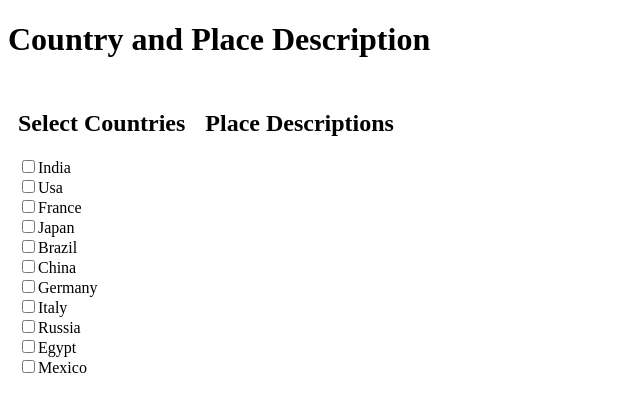
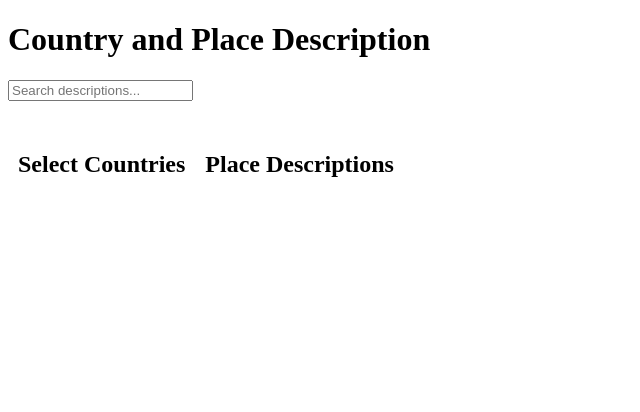
Before and after one commit to anolroy/CountryDescriptionWithFilter, a PHP site: page / in a window 1280 px wide. Shown: the top 412 px of the page, without its empty margins (0-640 px from the left). Run offline with PHP 8.4, Linux system fonts and the light colour scheme.

Commit message:
Updated index.php to use checkboxes for country selection and added search functionality for place descriptions

```diff
--- a/index.php
+++ b/index.php
@@ -10,6 +10,9 @@
         }
         .country-list, .description-list {
             margin: 10px;
+        }
+        .search-container {
+            margin-bottom: 20px;
         }
     </style>
     <script>
@@ -76,17 +79,21 @@
                 }
             });
         }
-    </script>
-</head>
-<body>
-    <h1>Country and Place Description</h1>
-    <div class="container">
-        <div class="country-list">
-            <h2>Select Countries</h2>
-            <!-- Populate checkboxes dynamically -->
-            <script>
-                const countryList = document.querySelector('.country-list');
-                data.forEach(item => {
+
+        function searchDescriptions() {
+            const searchInput = document.getElementById('searchBox').value.toLowerCase();
+            const descriptionList = document.getElementById('descriptionList');
+            const countryList = document.querySelector('.country-list');
+            descriptionList.innerHTML = ''; // Clear previous descriptions
+            countryList.innerHTML = ''; // Clear previous country list
+
+            data.forEach(item => {
+                if (item["Place description"].toLowerCase().includes(searchInput)) {
+                    const listItem = document.createElement('li');
+                    listItem.textContent = item["Place description"];
+                    descriptionList.appendChild(listItem);
+
+                    // Add country to the country list
                     const checkbox = document.createElement('input');
                     checkbox.type = 'checkbox';
                     checkbox.name = 'country';
@@ -103,8 +110,20 @@
                     countryList.appendChild(checkbox);
                     countryList.appendChild(label);
                     countryList.appendChild(br);
-                });
-            </script>
+                }
+            });
+        }
+    </script>
+</head>
+<body>
+    <h1>Country and Place Description</h1>
+    <div class="search-container">
+        <input type="text" id="searchBox" placeholder="Search descriptions..." oninput="searchDescriptions()">
+    </div>
+    <div class="container">
+        <div class="country-list">
+            <h2>Select Countries</h2>
+            <!-- Country checkboxes will be populated dynamically based on search results -->
         </div>
         <div class="description-list">
             <h2>Place Descriptions</h2>
```
